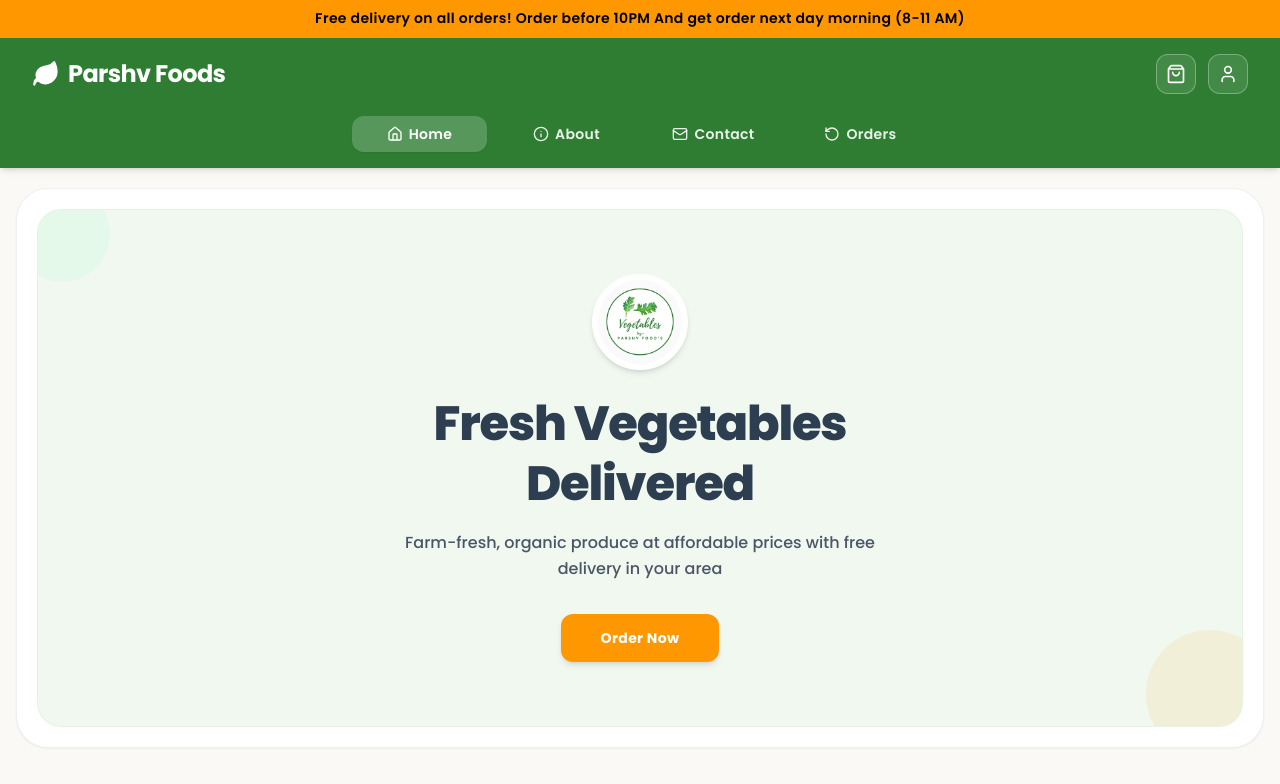
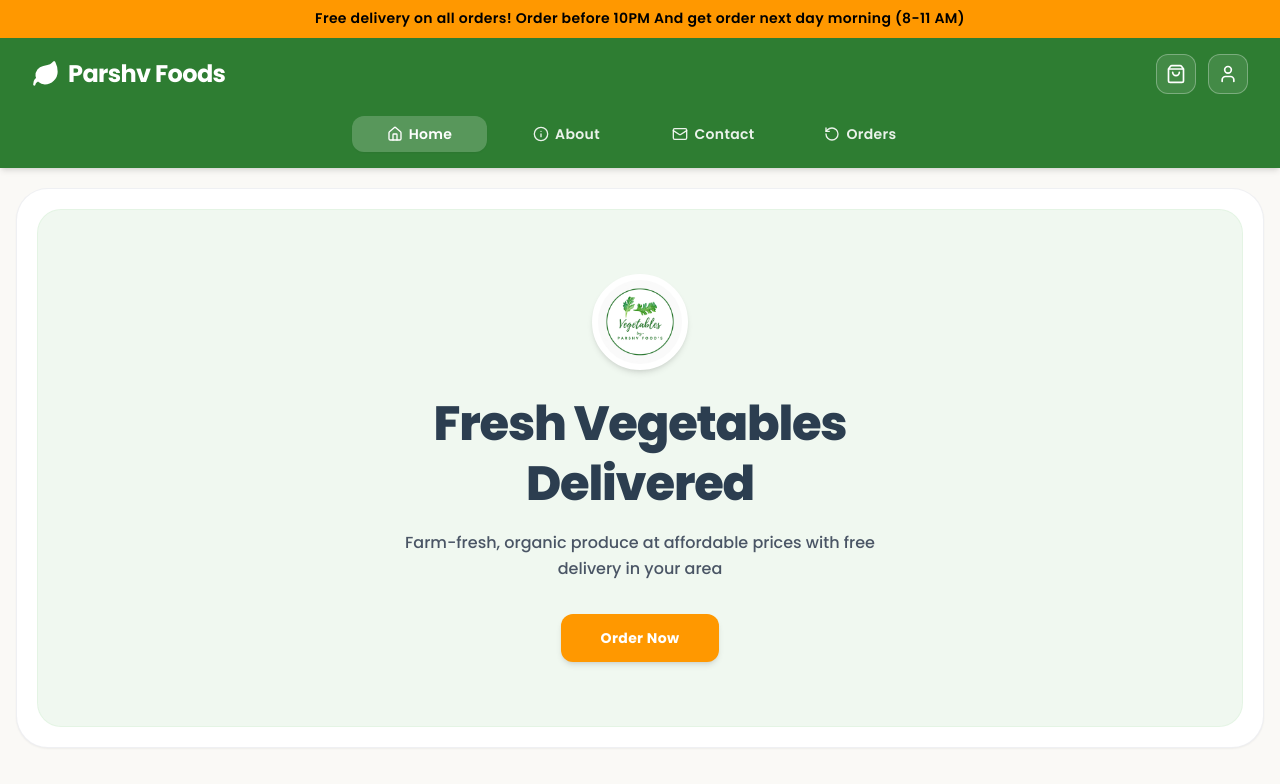
Before and after one commit to Adi555-M/Parshvfoodds, a React (Vite) app: page / in a window 1280 px wide. Shown: the top 784 px of the page. Built offline with nearby package versions, Linux system fonts and the light colour scheme.

Commit message:
ui: remove decorative background shapes from hero section

```diff
--- a/src/components/Hero.tsx
+++ b/src/components/Hero.tsx
@@ -17,10 +17,6 @@
 
         {/* Inner container with light green background and rounded corners */}
         <div className="w-full bg-[#EAF6EA]/70 border border-[#C8EBC8]/30 px-6 py-12 md:py-16 flex flex-col items-center text-center relative overflow-hidden rounded-[1.5rem]">
-
-          {/* Abstract organic visual accents with soft rounded shapes */}
-          <div className="absolute top-0 left-0 w-24 h-24 bg-green-200/20 -translate-x-6 -translate-y-6 pointer-events-none rounded-full" />
-          <div className="absolute bottom-0 right-0 w-32 h-32 bg-[#FF9800]/10 translate-x-8 translate-y-8 pointer-events-none rounded-full" />
 
           {/* Circular Logo Badge (Perfect match with the uploaded screenshot) */}
           <motion.div
```
